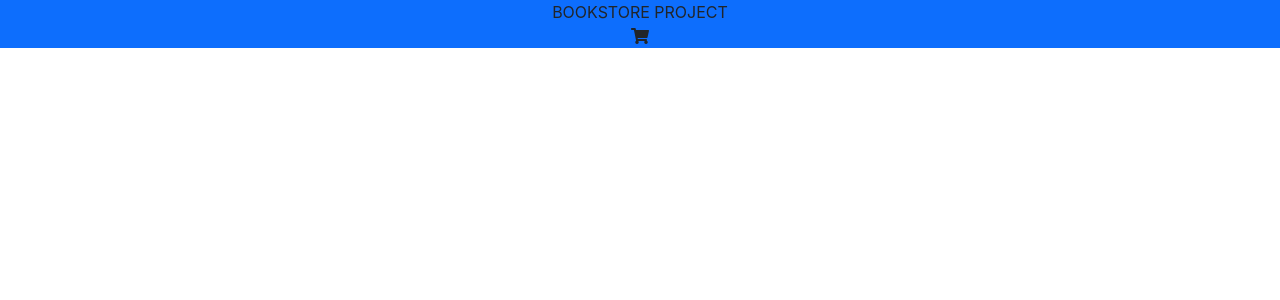
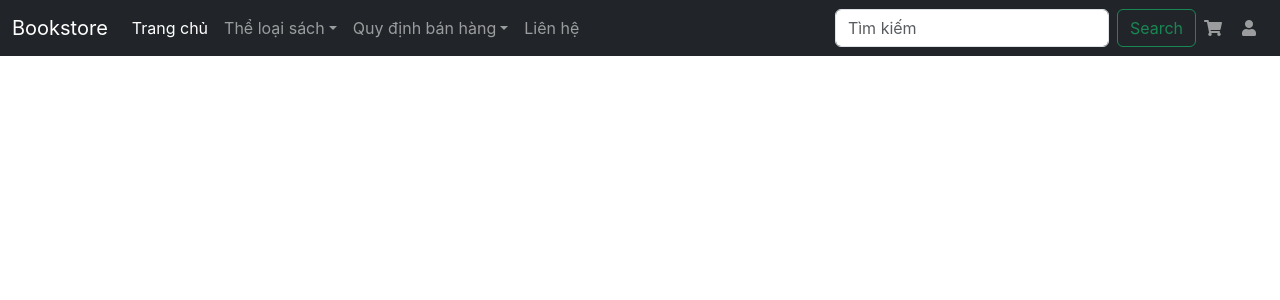
Before and after one commit to trongdai-2004/web_ban_sach_React_frontend, a React (Create React App) app in the folder web_ban_sach_spring_boot_react/: page / in a window 1280 px wide. Shown: the top 300 px of the page. Built offline with nearby package versions, Linux system fonts and the light colour scheme.

Commit message:
Xây dựng Navbar

```diff
--- a/web_ban_sach_spring_boot_react/src/App.tsx
+++ b/web_ban_sach_spring_boot_react/src/App.tsx
@@ -1,16 +1,11 @@
 import React from 'react';
 import './App.css';
+import Navbar from './layouts/header-footer/navbar';
 
 function App() {
   return (
-    <div className="App">
-      <div className="bg-primary">
-      BOOKSTORE PROJECT
-      <div className="cart-icon">
-      <i className="fas fa-shopping-cart"></i>
-
-      </div>
-      </div>
+    <div>
+      <Navbar />
     </div>
   );
 }
--- /dev/null
+++ b/web_ban_sach_spring_boot_react/src/layouts/header-footer/navbar.tsx
@@ -0,0 +1,162 @@
+import React from "react";
+
+function Navbar() {
+    return (
+        <div className="App">
+            <nav className="navbar navbar-expand-lg navbar-dark bg-dark">
+                <div className="container-fluid">
+
+                    <a className="navbar-brand" href="#">
+                        Bookstore
+                    </a>
+
+                    <button
+                        className="navbar-toggler"
+                        type="button"
+                        data-bs-toggle="collapse"
+                        data-bs-target="#navbarSupportedContent"
+                        aria-controls="navbarSupportedContent"
+                        aria-expanded="false"
+                        aria-label="Toggle navigation"
+                    >
+                        <span className="navbar-toggler-icon"></span>
+                    </button>
+
+                    <div
+                        className="collapse navbar-collapse"
+                        id="navbarSupportedContent"
+                    >
+                        <ul className="navbar-nav me-auto mb-2 mb-lg-0">
+
+                            <li className="nav-item">
+                                <a
+                                    className="nav-link active"
+                                    aria-current="page"
+                                    href="#"
+                                >
+                                    Trang chủ
+                                </a>
+                            </li>
+
+                            <li className="nav-item dropdown">
+                                <a
+                                    className="nav-link dropdown-toggle"
+                                    href="#"
+                                    id="navbarDropdown1"
+                                    role="button"
+                                    data-bs-toggle="dropdown"
+                                    aria-expanded="false"
+                                >
+                                    Thể loại sách
+                                </a>
+
+                                <ul
+                                    className="dropdown-menu"
+                                    aria-labelledby="navbarDropdown1"
+                                >
+                                    <li>
+                                        <a className="dropdown-item" href="#">
+                                            Thể loại 1
+                                        </a>
+                                    </li>
+
+                                    <li>
+                                        <a className="dropdown-item" href="#">
+                                            Thể loại 2
+                                        </a>
+                                    </li>
+
+                                    <li>
+                                        <a className="dropdown-item" href="#">
+                                            Thể loại 3
+                                        </a>
+                                    </li>
+                                </ul>
+                            </li>
+
+                            <li className="nav-item dropdown">
+                                <a
+                                    className="nav-link dropdown-toggle"
+                                    href="#"
+                                    id="navbarDropdown2"
+                                    role="button"
+                                    data-bs-toggle="dropdown"
+                                    aria-expanded="false"
+                                >
+                                    Quy định bán hàng
+                                </a>
+
+                                <ul
+                                    className="dropdown-menu"
+                                    aria-labelledby="navbarDropdown2"
+                                >
+                                    <li>
+                                        <a className="dropdown-item" href="#">
+                                            Quy định 1
+                                        </a>
+                                    </li>
+
+                                    <li>
+                                        <a className="dropdown-item" href="#">
+                                            Quy định 2
+                                        </a>
+                                    </li>
+
+                                    <li>
+                                        <a className="dropdown-item" href="#">
+                                            Quy định 3
+                                        </a>
+                                    </li>
+                                </ul>
+                            </li>
+
+                            <li className="nav-item">
+                                <a className="nav-link" href="#">
+                                    Liên hệ
+                                </a>
+                            </li>
+
+                        </ul>
+                    </div>
+
+                    {/* Tìm kiếm */}
+                    <form className="d-flex">
+                        <input
+                            className="form-control me-2"
+                            type="search"
+                            placeholder="Tìm kiếm"
+                            aria-label="Search"
+                        />
+                        <button
+                            className="btn btn-outline-success"
+                            type="submit"
+                        >
+                            Search
+                        </button>
+                    </form>
+
+                    {/* Biểu tượng giỏ hàng */}
+                    <ul className="navbar-nav me-1">
+                        <li className="nav-item">
+                            <a className="nav-link" href="#">
+                                <i className="fas fa-shopping-cart"></i>
+                            </a>
+                        </li>
+                    </ul>
+
+                    {/* Biểu tượng đăng nhập */}
+                    <ul className="navbar-nav me-1">
+                        <li className="nav-item">
+                            <a className="nav-link" href="#">
+                                <i className="fas fa-user"></i>
+                            </a>
+                        </li>
+                    </ul>
+
+                </div>
+            </nav>
+        </div>
+    );
+}
+
+export default Navbar;
```
